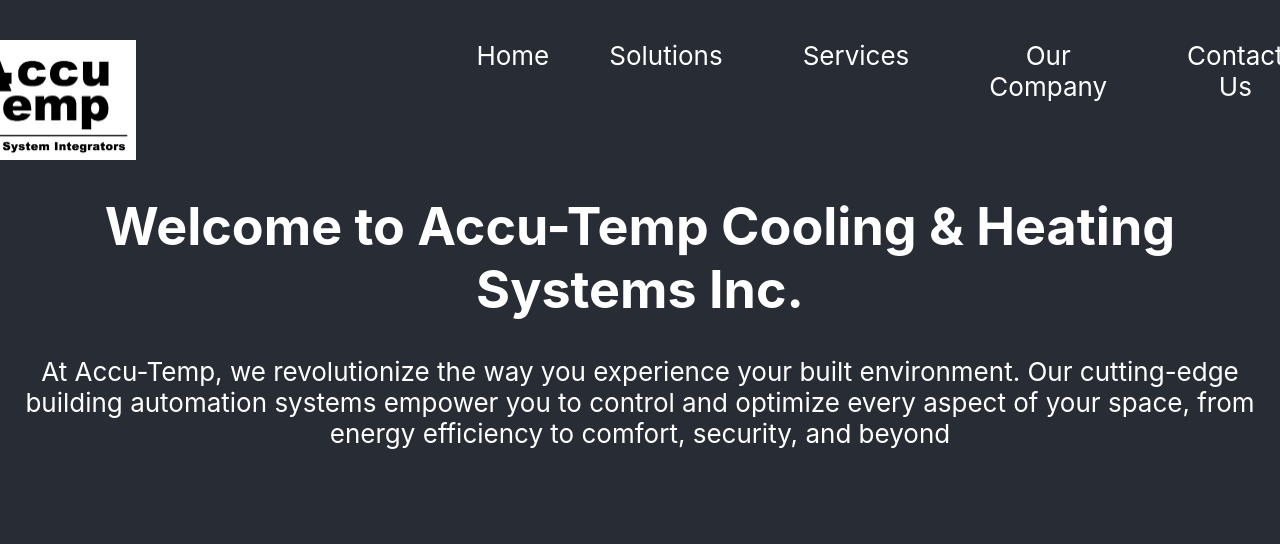
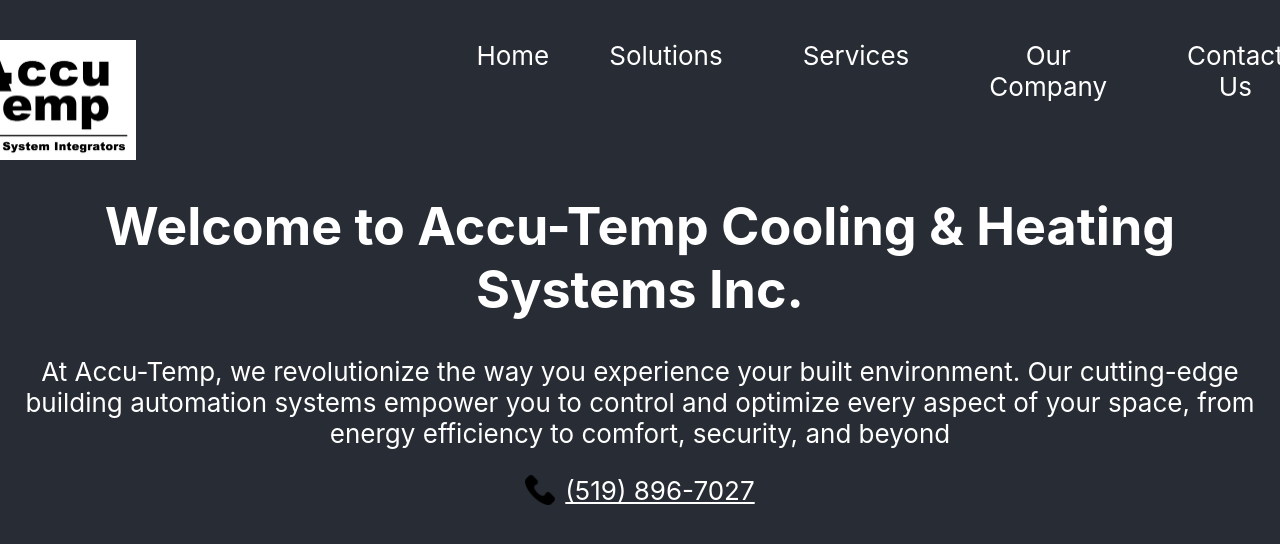
Before and after one commit to AccuTempSystems/AccuTempSystems.github.io, a React (Create React App) app in the folder accutemp/: page / in a window 1280 px wide. Shown: the top 544 px of the page. Built offline with nearby package versions, Linux system fonts and the light colour scheme.

Commit message:
add footer

```diff
--- a/accutemp/src/App.js
+++ b/accutemp/src/App.js
@@ -2,6 +2,7 @@
 import './App.css';
 import NavBar from "./components/navbar"
 import Home from "./pages/Home.js"
+import Footer from "./components/footer.js"
 
 function App() {
   return (
@@ -9,7 +10,7 @@
       <header className="App-header">
         <NavBar/>
         <Home/>
-
+        <Footer/>
 
 
       </header>
--- /dev/null
+++ b/accutemp/src/components/footer.css
@@ -0,0 +1,36 @@
+.icon{
+    width: 30px;
+    height: 30px;
+    display: flex;
+    align-content: center;
+    justify-content: center;
+}
+
+.phone{
+    display: flex;
+    margin-top: 0;
+    margin-bottom: 0;
+    margin-left: 10px;
+}
+
+.container{
+    display: flex;
+    align-content: center;
+    justify-content: center;
+}
+
+a{
+    color: white
+}
+/* a:link {
+    text-decoration: none;
+  }
+  a:visited {
+    text-decoration: none;
+  }
+  a:hover {
+    text-decoration: none;
+  }
+  a:active {
+    text-decoration: none;
+  } */
--- /dev/null
+++ b/accutemp/src/components/footer.js
@@ -0,0 +1,15 @@
+import {NavLink} from "react-router-dom";
+import "./footer.css"
+import phone from "../../src/phone-call.png"
+
+
+function footer(){
+    return(
+      <div className="container">
+        <img src={phone} className = "icon"></img>
+        <a className="phone" href = "tel:519-896-7890">(519) 896-7027</a>
+      </div>
+    )
+}
+
+export default footer;
```
Also changed, not shown: accutemp/src/phone-call.png (added).
